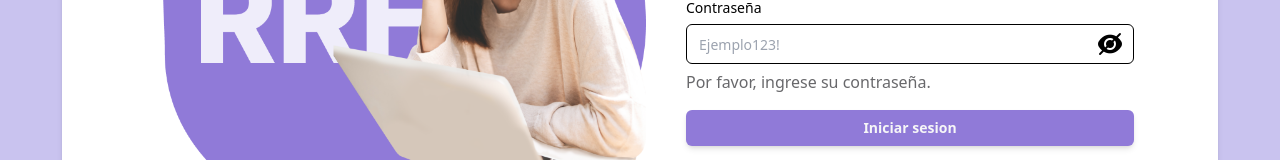
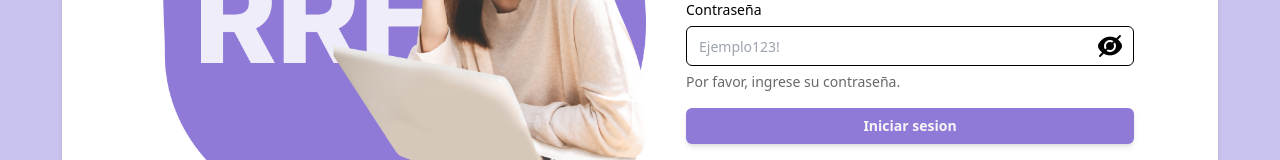
Before and after one commit to devEstivenValencia/No-Country-RRHH, a Next.js app: page /login in a window 1280 px wide. Shown: the part 382-542 px from the top of the page. Built offline with nearby package versions, Linux system fonts and the light colour scheme.

Commit message:
feat: :lipstick: se modificaron estilos en el componente password

```diff
--- a/src/components/Password/Password.component.tsx
+++ b/src/components/Password/Password.component.tsx
@@ -56,7 +56,7 @@ export function Password({ variant, ...props }: PasswordProps) {
 			<div className='grid w-full items-center gap-1.5 relative'>
 				<FormLabel htmlFor='password'>Contraseña</FormLabel>
 				<Password.Input {...props} onChange={onChange} />
-				<Typography as='span' className='text-neutro-800'>
+				<Typography as='span' className='text-neutro-800  text-sm'>
 					Por favor, ingrese su contraseña.
 				</Typography>
 				{variant === 'new-password' && <Password.Validations />}
```
